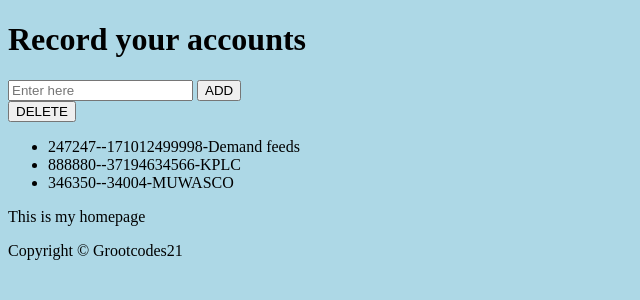
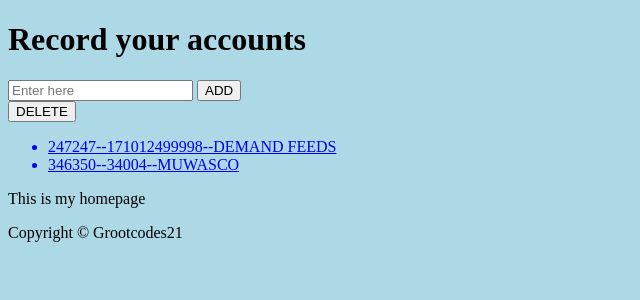
Before and after one commit to Grootcode21/safetransactapp, a Django app: page / in a window 1280 px wide. Shown: the top 300 px of the page, without its empty margins (0-640 px from the left). Run offline with Django 3.2, Linux system fonts and the light colour scheme; data comes from the database, SQL or seed files in the repository; both versions use the stored data as it was after the commit.

Commit message:
Displaying database items

```diff
--- a/accountlist/templates/accountlist/index.html
+++ b/accountlist/templates/accountlist/index.html
@@ -30,9 +30,13 @@
                         </div>
                     </div>
                     <ul class="list-group t20">
-                        <li>247247--171012499998-Demand feeds</li>
-                        <li>888880--37194634566-KPLC</li>
-                        <li>346350--34004-MUWASCO</li>
+                        {% for accountlist in account_items %}
+                            {% if accountlist.outdated %}
+                        <li  class="list-group-item account-outdated">{{accountlist.text}}</li>
+                        {% else %}
+                        <a href="#"><li  class="list-group-item">{{accountlist.text}}</li></a>
+                        {% endif %}
+                        {% endfor %}
                     </ul>
                 </form>
                 <div class="row t10">
--- a/accountlist/views.py
+++ b/accountlist/views.py
@@ -1,5 +1,9 @@
 from django.shortcuts import render
+
+from .models import Accountlist
 
 # Create your views here.
 def index(request):
-    return render(request, 'accountlist/index.html')
+    account_items = Accountlist.objects.order_by('id')
+    context = {'account_items' : account_items}
+    return render(request, 'accountlist/index.html', context)
```
Also changed, not shown: db.sqlite3.
